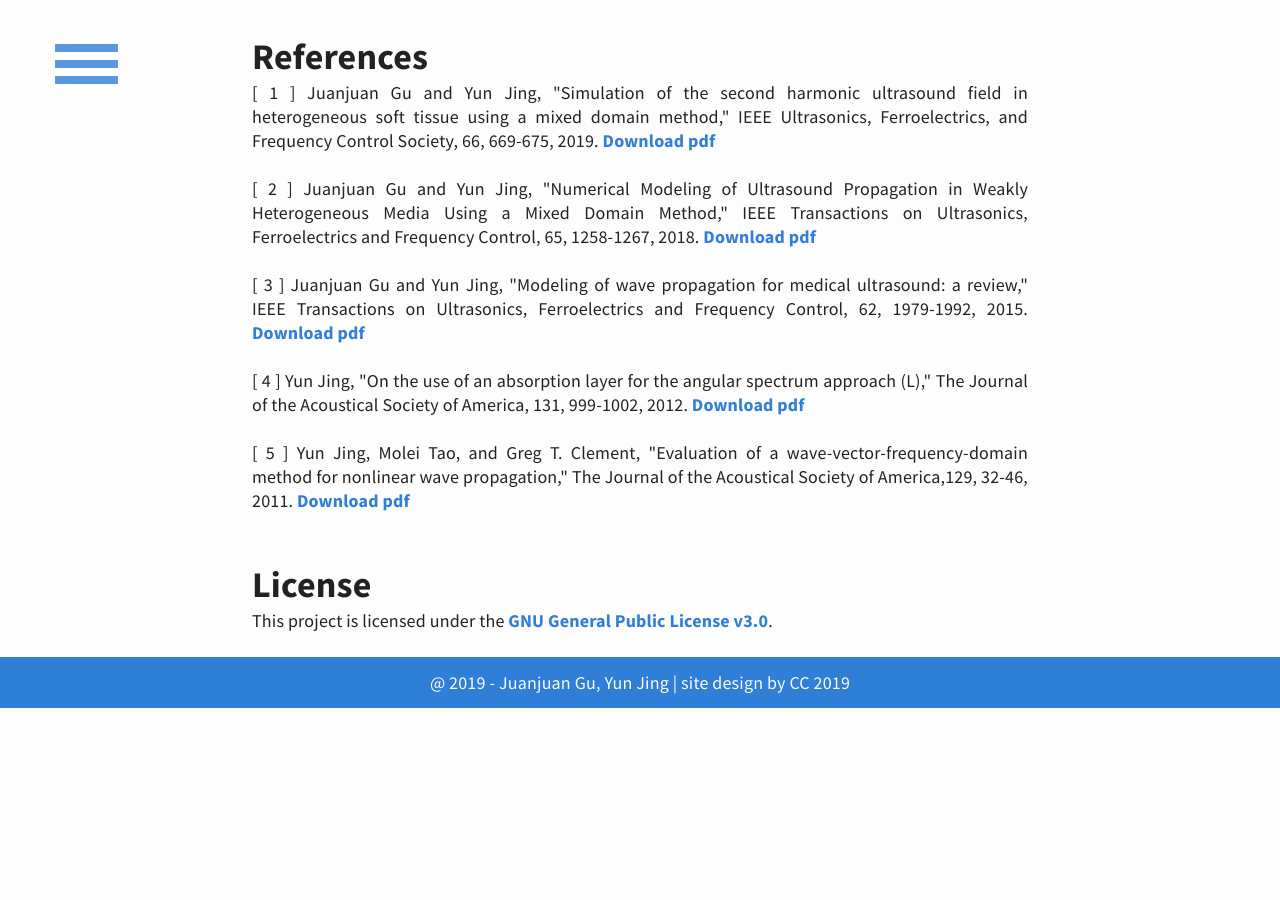
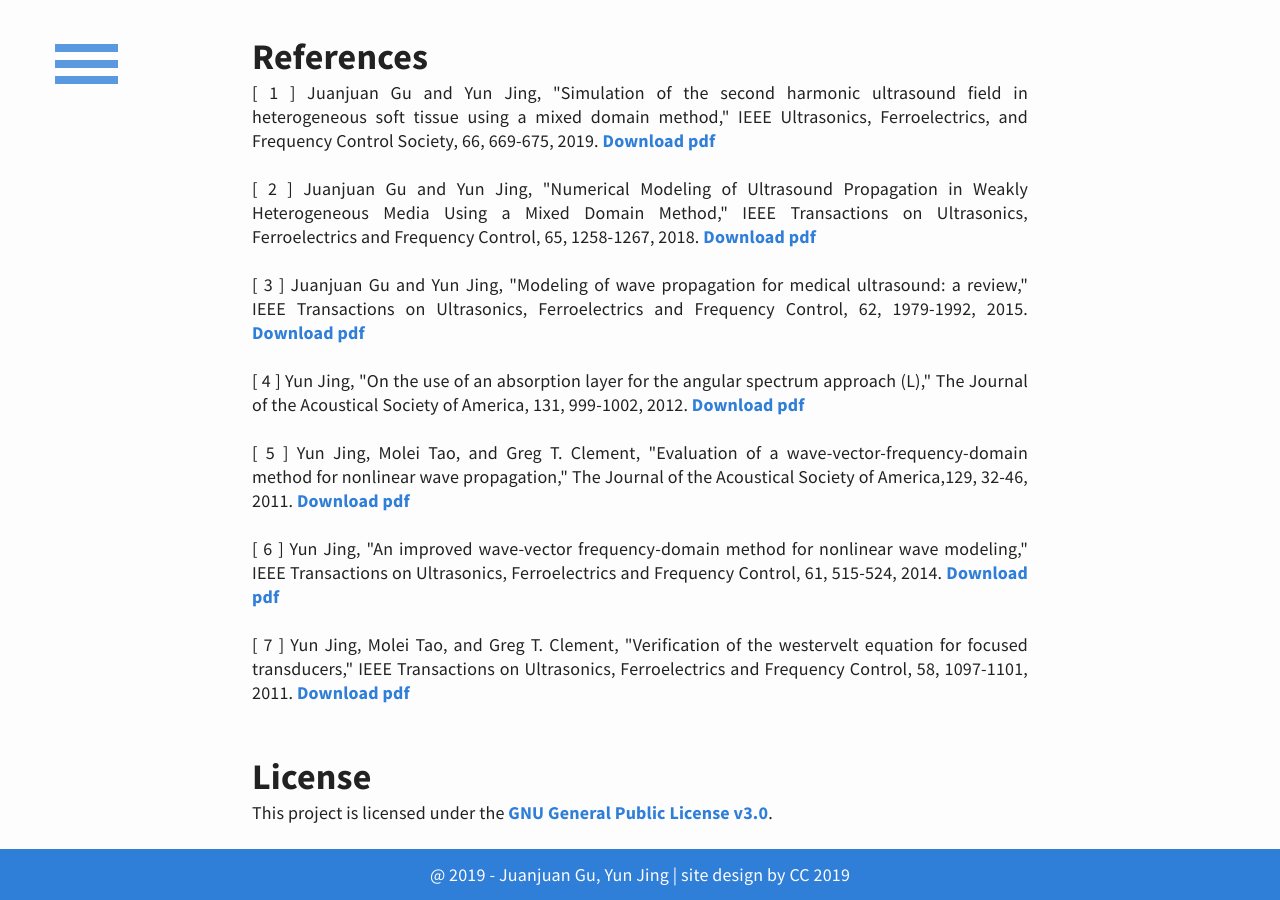
Before and after one commit to m-SOUND/mSOUND, a Jekyll site: the page built from home.md, in a window 1280 px wide and 900 px high, scrolled down 946 px. Built offline with Jekyll 4.4.1, drawn with Linux system fonts in a browser that asks for light colours; before the commit the page ends 1654 px from its top, so only the background shows below that.

Commit message:
Update home.md

```diff
--- a/home.md
+++ b/home.md
@@ -25,5 +25,9 @@ This project is supported by the [National Institute of Health (NIH)](https://ww
 
 <p>[ 5 ] Yun Jing, Molei Tao, and Greg T. Clement, "Evaluation of a wave-vector-frequency-domain method for nonlinear wave propagation," The Journal of the Acoustical Society of America,129, 32-46, 2011. <a href="https://github.com/m-SOUND/mSOUND/tree/master/download/WVFD.pdf" download="WVFD.pdf">Download pdf</a></p>
 
+<p>[ 6 ] Yun Jing, "An improved wave-vector frequency-domain method for nonlinear wave modeling," IEEE Transactions on Ultrasonics, Ferroelectrics and Frequency Control, 61, 515-524, 2014. <a href="https://github.com/m-SOUND/mSOUND/blob/master/download/improved_WVFD.pdf" download="improved_WVFD.pdf">Download pdf</a></p>
+
+<p>[ 7 ] Yun Jing, Molei Tao, and Greg T. Clement, "Verification of the westervelt equation for focused transducers," IEEE Transactions on Ultrasonics, Ferroelectrics and Frequency Control, 58, 1097-1101, 2011. <a href="https://github.com/m-SOUND/mSOUND/blob/master/download/Verification.pdf" download="Verification.pdf">Download pdf</a></p>
+
 ## License
 This project is licensed under the [GNU General Public License v3.0](https://www.gnu.org/licenses/gpl-3.0.txt).
```
